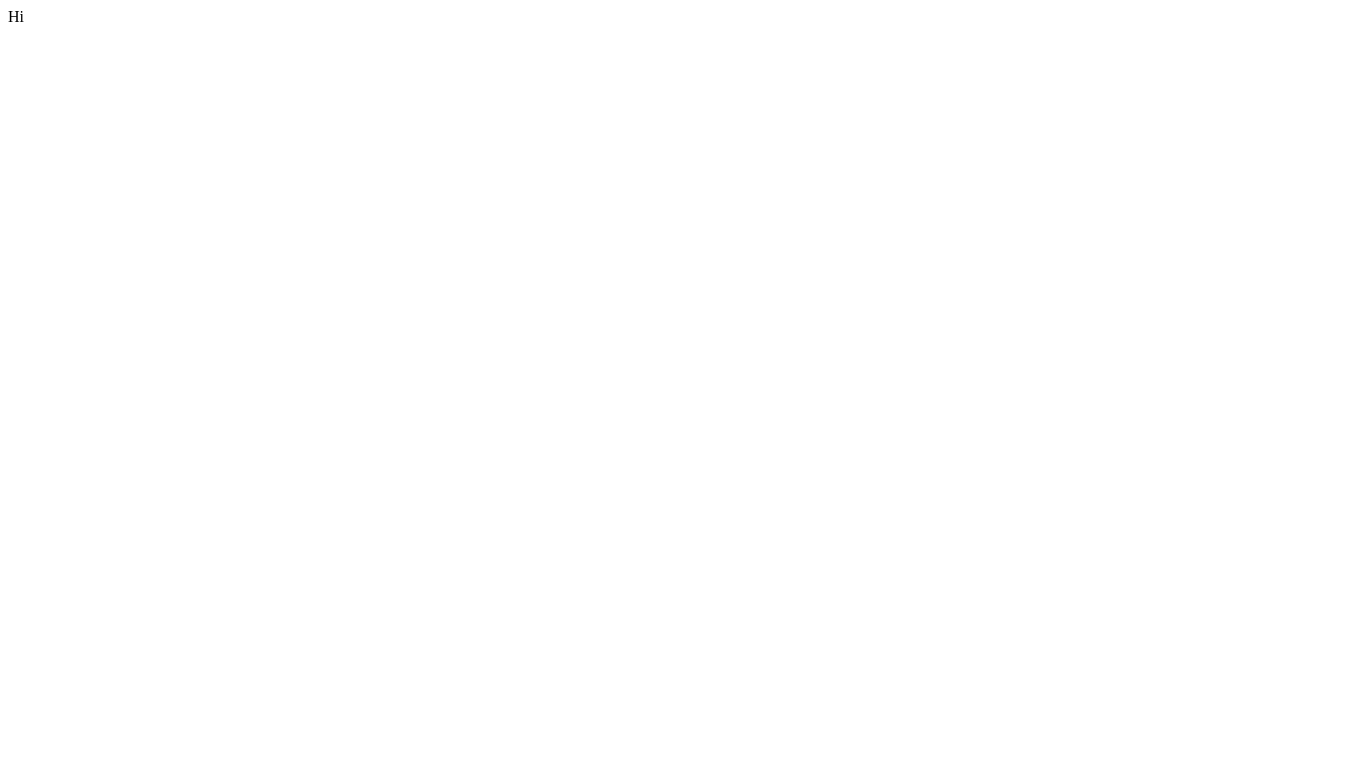
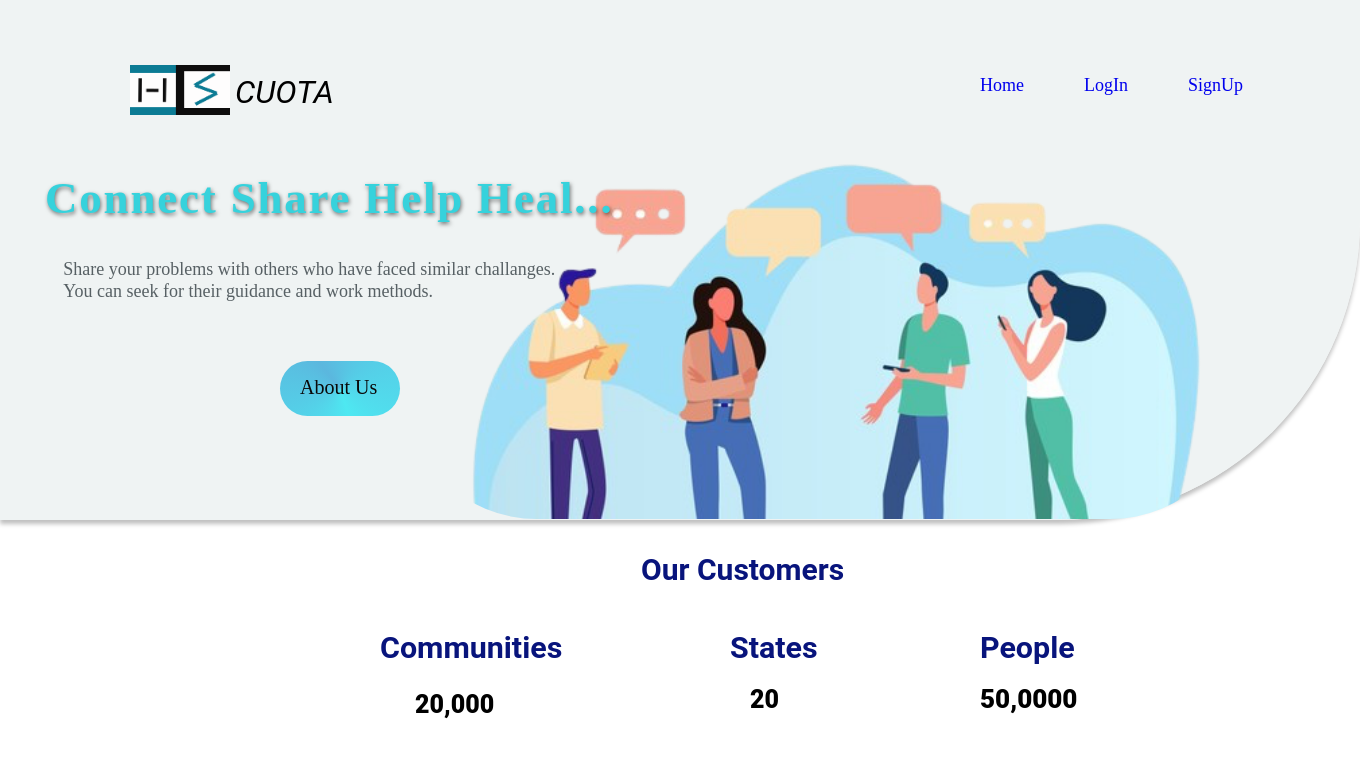
Before and after one commit to Bansi32/LinCon, a Node server app: page / in a window 1360 px wide. Before the commit the part shown is almost empty. Shown: the top 758 px of the page. Run offline with Node 20, Linux system fonts and the light colour scheme; the visitor is signed in with stand-in values (Sample User, id 1); some libraries are stand-ins or nearby versions.

Commit message:
landing page added

```diff
--- a/index.js
+++ b/index.js
@@ -43,9 +43,14 @@ passport.deserializeUser(User.deserializeUser());
 
 const authRoutes = require('./routes/authRoutes');
 
+app.get('/', (req, res) => {
+    res.render('landing');
+});
+
 app.get('/', isLoggedIn, (req, res) => {
     res.render('home');
 });
+
 
 app.use(authRoutes);
 
--- /dev/null
+++ b/public/css/common.css
@@ -0,0 +1,239 @@
+body {
+  margin: 0;
+  padding: 0;
+  box-sizing: border-box;
+}
+.container {
+  position: absolute;
+  width: 100vw;
+  height: 600px;
+  left: calc(50% - width / 2);
+  top: calc(50% - 654px / 2 - 153px);
+  background: rgba(236, 240, 241, 0.8);
+  box-shadow: 0px 4px 4px rgba(0, 0, 0, 0.25);
+  border-radius: 0px 0px 300px 0px;
+}
+
+.title {
+  position: absolute;
+  width: 236px;
+  height: 58px;
+  left: 235px;
+  top: 130px;
+  font-family: Roboto;
+  font-style: normal;
+  font-weight: normal;
+  font-size: xx-large;
+  line-height: 42px;
+  color: black;
+  font-style: italic;
+  /* background: linear-gradient(to right, #ca8d64 0%, #b91e93 100%);
+  -webkit-background-clip: text;
+  -webkit-text-fill-color: transparent; */
+}
+.logo {
+  position: absolute;
+  width: 100px;
+  height: 50px;
+  left: 130px;
+  top: 145px;
+  font-family: Roboto;
+  font-style: normal;
+  font-weight: normal;
+  font-size: 36px;
+  line-height: 42px;
+  color: #000000;
+}
+
+.head_menu {
+  display: flex;
+  flex-direction: row;
+  align-items: flex-start;
+  padding: 0px;
+  position: absolute;
+  width: 396px;
+  height: 58px;
+  left: 950px;
+  top: 150px;
+}
+.head_menu a {
+  text-decoration: none;
+  padding: 5px 30px;
+  font-size: large;
+}
+.grid {
+  position: absolute;
+  width: 843.23px;
+  height: 388.43px;
+  right: 115px;
+  top: 210.5px;
+  background: url("../images/land_img.png");
+  background-repeat: no-repeat;
+  background-size: cover;
+  border-radius: 135.064px;
+}
+.content {
+  position: absolute;
+  width: 605px;
+  height: 254.26px;
+  left: calc(50% - 605px / 2 - 287.5px);
+  top: 199.87px;
+}
+.cshh {
+  position: absolute;
+  width: 635px;
+  height: 53.33px;
+  right: 15px;
+  top: 20px;
+  font-family: Merriweather;
+  font-style: normal;
+  font-weight: bold;
+  font-size: 45px;
+  line-height: 57px;
+  letter-spacing: 0.04em;
+  color: #36d2dc;
+
+  text-shadow: 1px 2px 4px rgba(0, 0, 0, 0.53);
+}
+.content p {
+  position: absolute;
+  width: 521.67px;
+  height: 66.67px;
+  top: 120px;
+  right: 110px;
+  font-family: Montserrat;
+  font-style: normal;
+  font-weight: normal;
+  font-size: 18px;
+  line-height: 22px;
+  color: #576064;
+}
+.grp1 {
+  position: absolute;
+  width: 202px;
+  height: 63.33px;
+  left: 0px;
+  top: 190.92px;
+}
+.btn {
+  position: absolute;
+  width: 120px;
+  height: 55.33px;
+  left: 280px;
+  top: 250px;
+  background: conic-gradient(
+    from 180deg at 50% 50%,
+    rgba(47, 230, 241, 0.84) -18.23deg,
+    #5bb7de 141.33deg,
+    rgba(47, 230, 241, 0.84) 341.77deg,
+    #5bb7de 501.33deg
+  );
+  border-radius: 30px;
+}
+.btn a {
+  position: absolute;
+  width: 158.21px;
+  height: 39.54px;
+  left: 20px;
+  top: 15px;
+  font-family: Mochiy Pop P One;
+  font-style: normal;
+  font-weight: normal;
+  font-size: 20px;
+  color: #0a0808;
+  text-decoration: none;
+}
+.count_container {
+  position: absolute;
+  width: 840px;
+  height: 179.33px;
+  left: 380px;
+  top: 600px;
+}
+.count_container h2 {
+  position: absolute;
+  width: 320px;
+  height: 46.67px;
+  left: calc(50% - 320px / 2 + 1px);
+  font-family: Roboto;
+  font-style: normal;
+  font-weight: bold;
+  font-size: 30px;
+  line-height: 49px;
+  color: #08147c;
+}
+.customer_details {
+  position: absolute;
+  width: 187.5px;
+  height: 92.5px;
+  left: 0px;
+  top: 80px;
+}
+.communities {
+  position: absolute;
+  width: 187.5px;
+  height: 63.33px;
+  font-family: Roboto;
+  font-style: normal;
+  font-weight: normal;
+  font-size: 26px;
+  color: #08147c;
+}
+.communities p {
+  position: absolute;
+  width: 153.91px;
+  height: 48.33px;
+  left: 35px;
+  font-family: Roboto;
+  font-style: normal;
+  font-weight: 800;
+  font-size: 25px;
+  color: #000000;
+  bottom: -100px;
+}
+.states {
+  position: absolute;
+  width: 108.5px;
+  height: 48.17px;
+  left: 350px;
+  font-family: Roboto;
+  font-style: normal;
+  font-weight: normal;
+  font-size: 26px;
+
+  color: #08147c;
+}
+.states p {
+  position: absolute;
+  width: 69.17px;
+  height: 48.33px;
+  left: 20px;
+  font-family: Roboto;
+  font-style: normal;
+  font-weight: 800;
+  font-size: 25px;
+  color: #000000;
+  bottom: -110px;
+}
+.people {
+  position: absolute;
+  width: 104.67px;
+  height: 48.17px;
+  left: 600px;
+  font-family: Roboto;
+  font-style: normal;
+  font-weight: normal;
+  font-size: 26px;
+  color: #08147c;
+}
+.people p {
+  position: absolute;
+  width: 160px;
+  height: 48.33px;
+  font-family: Roboto;
+  font-style: normal;
+  font-weight: 800;
+  font-size: 26px;
+  color: #000000;
+  bottom: -110px;
+}
--- a/views/home.ejs
+++ b/views/home.ejs
@@ -1,12 +1,10 @@
 <!DOCTYPE html>
 <html lang="en">
-<head>
-    <meta charset="UTF-8">
-    <meta http-equiv="X-UA-Compatible" content="IE=edge">
-    <meta name="viewport" content="width=device-width, initial-scale=1.0">
+  <head>
+    <meta charset="UTF-8" />
+    <meta http-equiv="X-UA-Compatible" content="IE=edge" />
+    <meta name="viewport" content="width=device-width, initial-scale=1.0" />
     <title>Document</title>
-</head>
-<body>
-    Hi
-</body>
+  </head>
+  <body></body>
 </html>
--- a/views/landing.ejs
+++ b/views/landing.ejs
@@ -5,8 +5,49 @@
     <meta http-equiv="X-UA-Compatible" content="IE=edge" />
     <meta name="viewport" content="width=device-width, initial-scale=1.0" />
     <title>Document</title>
+    <link rel="stylesheet" type="text/css" href="css/common.css" />
   </head>
   <body>
-    <h1>Hello</h1>
+    <div class="container">
+      <div class="nav">
+        <img class="logo" src="images/logo1.png" alt="" />
+        <h1 class="title">CUOTA</h1>
+        <div class="head_menu">
+          <a href="/">Home</a>
+          <a href="/login">LogIn</a>
+          <a href="/register">SignUp</a>
+        </div>
+      </div>
+      <div class="grid"></div>
+      <div class="content">
+        <h1 class="cshh">Connect Share Help Heal...</h1>
+        <p>
+          Share your problems with others who have faced similar challanges. You
+          can seek for their guidance and work methods.
+        </p>
+      </div>
+      <div class="grp1">
+        <div class="btn">
+          <a href="/about">About Us</a>
+        </div>
+      </div>
+      <div class="count_container">
+        <h2>Our Customers</h2>
+        <div class="customer_details">
+          <div class="communities">
+            <h3>Communities</h3>
+            <p>20,000</p>
+          </div>
+          <div class="states">
+            <h3>States</h3>
+            <p>20</p>
+          </div>
+          <div class="people">
+            <h3>People</h3>
+            <p>50,0000</p>
+          </div>
+        </div>
+      </div>
+    </div>
   </body>
 </html>
```
Also changed, not shown: views/about.ejs (+12 -0 lines), views/profile.ejs (+12 -0 lines), public/images/land.png (added), public/images/land_img.png (added).
